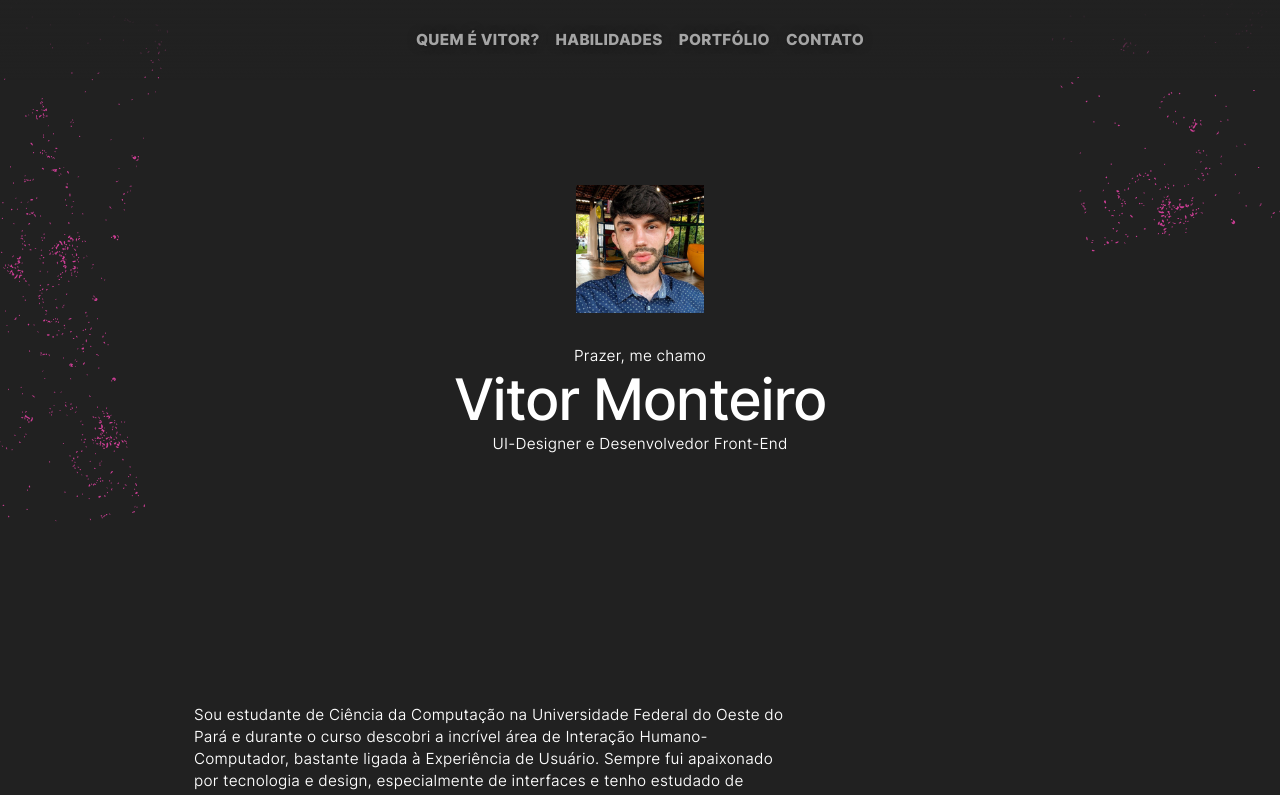
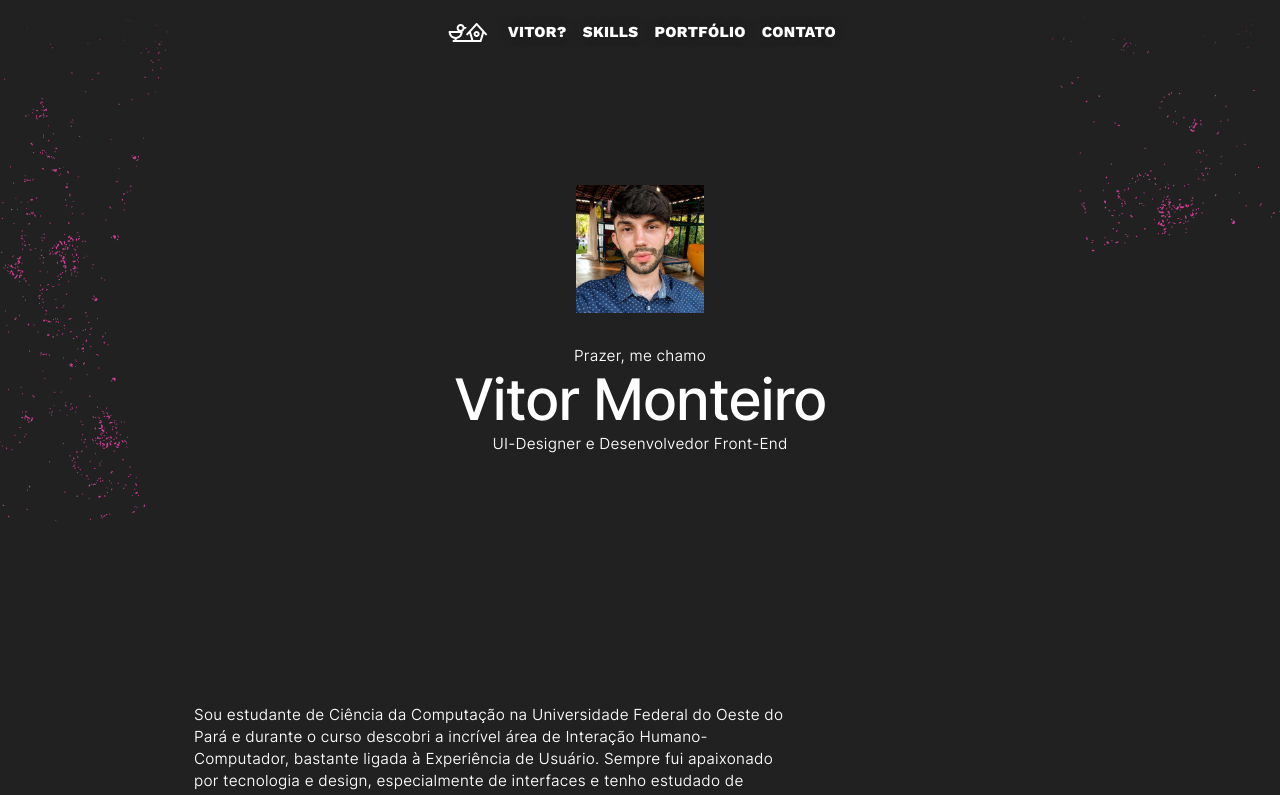
Before and after one commit to mluizvitor/mluizvitor.github.io, a React (Create React App) app: page / in a window 1280 px wide. Shown: the top 795 px of the page. Built offline with nearby package versions, Linux system fonts and the light colour scheme.

Commit message:
chore: Navbar is no longer generic

```diff
--- a/src/components/Navbar/index.js
+++ b/src/components/Navbar/index.js
@@ -1,11 +1,59 @@
 import React from 'react';
-import "./style.css"
+import { Link, animateScroll } from 'react-scroll';
+import Button from '../Button';
 
+import Logo from '../../assets/logo.svg';
 
-export default function Navbar({children}){
+import { Container } from './styles';
+
+export default function Navbar({ children }) {
   return (
-    <nav>
-      {children}
-    </nav>
-  )
+    <Container>
+      <Link to="" onClick={animateScroll.scrollToTop}>
+        <Button>
+          <img src={Logo} alt="Vitor's Portfólio" />
+        </Button>
+      </Link>
+      <Link
+        to="who-i-am"
+        activeClass="activeBtn"
+        spy={true}
+        smooth={true}
+        offset={-64}
+        duration={500}
+      >
+        <Button btnStyle="transparent">Vitor?</Button>
+      </Link>
+      <Link
+        to="skills"
+        activeClass="activeBtn"
+        spy={true}
+        smooth={true}
+        offset={-64}
+        duration={500}
+      >
+        <Button btnStyle="transparent">Skills</Button>
+      </Link>
+      <Link
+        to="portfolio"
+        activeClass="activeBtn"
+        spy={true}
+        smooth={true}
+        offset={-64}
+        duration={500}
+      >
+        <Button btnStyle="transparent">Portfólio</Button>
+      </Link>
+      <Link
+        to="contact"
+        activeClass="activeBtn"
+        spy={true}
+        smooth={true}
+        offset={-64}
+        duration={500}
+      >
+        <Button btnStyle="transparent">Contato</Button>
+      </Link>
+    </Container>
+  );
 }
--- a/src/components/Navbar/style.css
+++ /dev/null
@@ -1,25 +0,0 @@
-nav {
-  position: fixed;
-  top: 0;
-  left: 0;
-  width: 100%;
-  background: linear-gradient(180deg, #212121 0%, rgba(33, 33, 33, 0.8) 50.12%, rgba(33, 33, 33, 0) 100%);
-  height: 80px;
-  overflow: hidden;
-  overflow-x: auto;
-  display: flex;
-  flex-wrap: nowrap;
-  align-items: center;
-  justify-content: center;
-  z-index: 4;
-}
-
-nav > button {
-  padding: 0 16px;
-}
-
-@media(max-width: 650px) {
-  nav {
-    justify-content: flex-start;
-  }
-}
--- /dev/null
+++ b/src/components/Navbar/styles.js
@@ -0,0 +1,29 @@
+import styled from 'styled-components';
+
+export const Container = styled.nav`
+  position: fixed;
+  top: 0;
+  left: 0;
+  width: 100vw;
+  background: linear-gradient(
+    180deg,
+    #212121 0%,
+    rgba(33, 33, 33, 0.8) 50%,
+    rgba(33, 33, 33, 0) 100%
+  );
+  height: 64px;
+  overflow: hidden;
+  overflow-x: auto;
+  display: flex;
+  align-items: center;
+  justify-content: center;
+  z-index: 4;
+
+  & > a > button {
+    padding: 0 8px;
+  }
+
+  @media (max-width: 650px) {
+    justify-content: flex-start;
+  }
+`;
```
